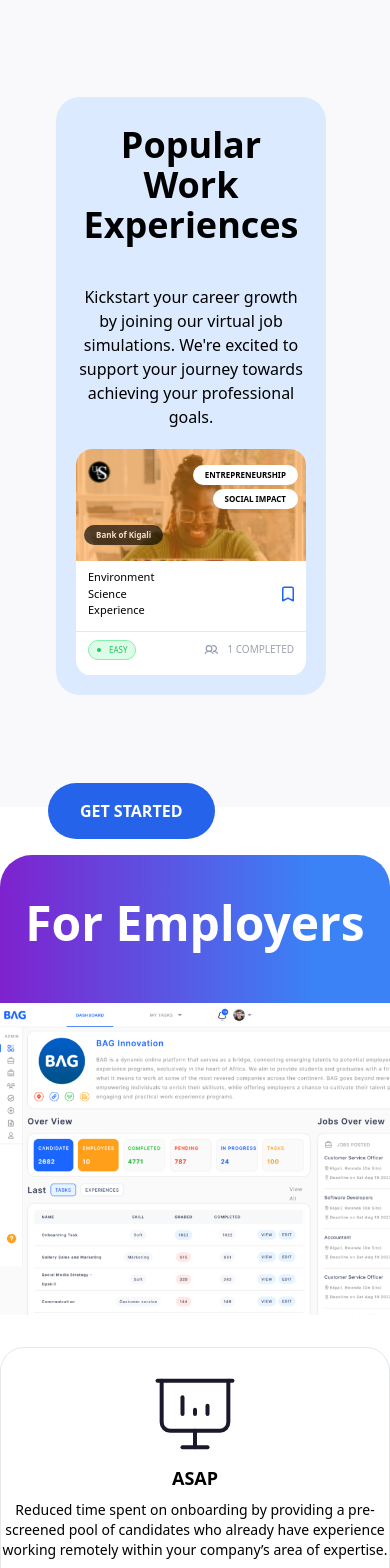
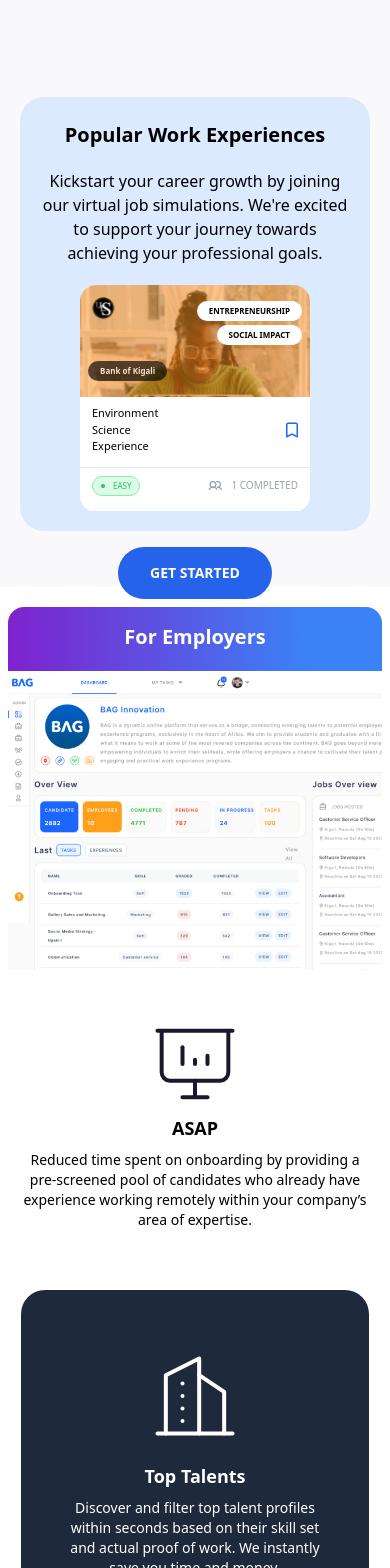
Before and after one commit to jrwaka/BAG-Clone, a React (Create React App) app: page / in a window 390 px wide. Shown: the part 2160-3728 px from the top of the page. Built offline with nearby package versions, Linux system fonts and the light colour scheme.

Commit message:
responsiveness update

```diff
--- a/src/components/experience.jsx
+++ b/src/components/experience.jsx
@@ -4,7 +4,7 @@ function Experience() {
   const imag = "./persons/experience-pic.png";
   return (
     <div>
-      <div className="flex mt-28 gap-5 px-14 pe-20  mb-28">
+      <div className="flex mt-28 gap-5  px-5  justify-center xl:ps-14 xl:pe-[50px]  md:mb-28 mb-14">
         <div className="bg-blue-100   justify-center   rounded-3xl flex flex-row p-5   gap-5">
           <div className=" w-[18.8rem]  bg-white rounded-3xl justify-evenly hidden xl:flex flex-col">
             {/** STYLE THE RESPONSIVENESS ACCORDING TO THIS DIV AND TRY TO AVOID MARGIN AND PADDING USE FLEXING AND GAP */}
@@ -92,8 +92,8 @@ function Experience() {
           {/** STYLE THE RESPONSIVENESS ACCORDING TO THIS DIV AND TRY TO AVOID MARGIN AND PADDING USE FLEXING AND GAP */}
 
           <div className=" flex flex-col gap-5 overflow-hidden xl:w-[75%]  xl:max-w-full md:max-w-[45rem]">
-            <div className=" space-y-10 ">
-              <p className=" mt-2  font-bold text-4xl text-center ">
+            <div className=" md:space-y-10  space-y-5">
+              <p className=" md:mt-2  mt-1 font-bold xl:text-4xl text-center md:text-2xl text-xl ">
                 Popular Work Experiences
               </p>
               <p className="text-center">
@@ -103,7 +103,7 @@ function Experience() {
               </p>
             </div>
 
-            <div className="xl:grid xl:grid-cols-3 xl:gap-5 flex lg:flex-row flex-col items-center overflow-y-auto  lg:flex-nowrap lg:max-w-[40rem]  gap-5  lg:overflow-x-auto overflow-auto xl:max-w-full lg:h-full h-[14.125rem]">
+            <div className="xl:grid xl:grid-cols-3 xl:gap-5 flex md:flex-row flex-col items-center overflow-y-auto  md:flex-nowrap md:max-w-[40rem]  gap-5  md:overflow-x-auto overflow-auto xl:max-w-full lg:h-full h-[14.125rem]">
               <div className=" xl:h-full xl:w-full w-[14.375rem]  pb-4  sm:shrink-0 rounded-2xl bg-white ">
                 {" "}
                 <div
--- a/src/components/starting.jsx
+++ b/src/components/starting.jsx
@@ -3,24 +3,27 @@ import React from "react";
 function Starting() {
   return (
     <div className="">
-      <div className=" bg-white md:from-blue-100 relative pt-12 md:pt-32 bg-gradient-to-b pb-4 to-white">
-        <button className="bg-blue-600 absolute -top-6 right-[45%] text-white px-8 py-4 rounded-full   font-semibold ">
+      <div
+        className=" bg-white xl:from-blue-100  xl:flex-row  relative pt-5 md:pt-32 bg-gradient-to-b pb-4 to-white
+      flex xl:px-20 gap-8 items-center flex-col-reverse "
+      >
+        <button className="bg-blue-600 absolute md:-top-2 lg:-top-6 -top-10 md:right-[45%]  text-white whitespace-nowrap px-8 py-4 rounded-full text-sm   font-semibold ">
           GET STARTED
         </button>
-        <div className="flex gap-8 md:flex-row flex-col-reverse px-0  md:px-20 md:justify-center">
-          <div className=" flex  md:w-[40%] w-full  space-y-6  flex-col">
-            <div className=" bg-white border border-gray-3 pt-4 flex flex-col flex-1 pb-10  items-center rounded-3xl">
+
+        <div className=" flex  xl:w-[40%] md:w-2/3 w-[89%] gap-5 xl:px-0  xl:space-y-2  xl:flex-col md:flex-row flex-col">
+          <div className=" bg-white  pt-3 flex flex-col flex-1 pb-10  items-center rounded-3xl">
             <img src="./cup.ee89f4a1.svg" alt="hello" />
             <h1 className="text-center font-bold 2xl:text-3xl xl:text-4xl  md:text-xl text-lg  lg:w-[21rem]  ">
               ASAP
             </h1>
             <p className="text-center text-sm mt-2   lg:w-[21rem] font-normal">
-                Reduced time spent on onboarding by providing a pre-screened
-                pool of candidates who already have experience working remotely
-                within your company’s area of expertise.
+              Reduced time spent on onboarding by providing a pre-screened pool
+              of candidates who already have experience working remotely within
+              your company’s area of expertise.
             </p>
           </div>
-            <div className="bg-slate-800 flex flex-col flex-1 px-10 py-16 rounded-3xl items-center ">
+          <div className="bg-slate-800 flex flex-col flex-1 px-10 py-14 rounded-3xl items-center ">
             <img
               className="mb-4"
               src="./sponser/building.80c20bd7.svg"
@@ -36,16 +39,15 @@ function Starting() {
             </p>
           </div>
         </div>
-          <div className="from-purple-700 to-80% md:ps-[80px] bg-gradient-to-r to-blue-500 rounded-[2rem]  md:rounded-3xl flex flex-col flex-1  gap-3">
-            <p className="text-white shrink-0 text-nowrap  text-center font-bold text-[48px] my-[2rem] md:my-[3rem]">
+        <div className="from-purple-700 to-80% md:ps-[80px] mx-2 md:mx-0 bg-gradient-to-r to-blue-500 rounded-[1rem]  md:rounded-3xl flex flex-col flex-1  gap-1 md:gap-5">
+          <p className="text-white  shrink-0 text-nowrap text-xl text-center font-bold xl:text-[48px] my-[1rem] md:my-[3rem]">
             For Employers
           </p>
           <img
             src="./Company dashboard 1.png"
             alt=""
-              className=" md:rounded-tl-3xl   h-full md:border-t-2  md:border-l-2 border-black   object-cover"
+            className=" md:rounded-tl-3xl  h-full md:border-t-2  md:border-l-2 border-black   object-cover"
           />
-          </div>
         </div>
       </div>
     </div>
--- a/src/components/topTalent.jsx
+++ b/src/components/topTalent.jsx
@@ -3,9 +3,9 @@ import React from "react";
 function Toptalented() {
   return (
     <div>
-      <div className="flex mt-28 gap-5 px-[60px]  mb-28">
-        <div className=" bg-blue-100 p-8  justify-center rounded-3xl flex    gap-8">
-          <div className="  w-[450px]  bg-white rounded-3xl justify-evenly hidden md:flex flex-col">
+      <div className="flex mt-28  mb-28">
+        <div className=" bg-blue-100 p-8 mx-[15px]  md:mx-[30px] xl:mx-[60px] justify-center rounded-3xl flex   gap-8">
+          <div className="  w-[450px]  bg-white rounded-3xl justify-evenly hidden xl:flex flex-col">
             {/** STYLE THE RESPONSIVENESS ACCORDING TO THIS DIV AND TRY TO AVOID MARGIN AND PADDING USE FLEXING AND GAP */}
 
             <div className="px-4 flex gap-3 ">
@@ -58,9 +58,9 @@ function Toptalented() {
 
           {/** STYLE THE RESPONSIVENESS ACCORDING TO THIS DIV AND TRY TO AVOID MARGIN AND PADDING USE FLEXING AND GAP */}
 
-          <div className="py-16   flex-wrap gap-5 ">
+          <div className="xl:py-10 py-0  xl:w-[90%]  justify-center flex  flex-wrap xl:gap-5 gap-3">
             <div className=" ">
-              <p className="font-bold text-4xl text-center">
+              <p className="font-bold xl:text-4xl md:text-3xl text:xl text-center">
                 Popular Work Experiences
               </p>
               <p className="mt-5 text-center">
@@ -70,29 +70,31 @@ function Toptalented() {
               </p>
             </div>
 
-            <div className="md:grid md:grid-cols-3 overflow-x-scroll md:overflow-x-visible  gap-6 mt-5  pt-6 ">
-              <div className="bg-blue-200 flex flex-col justify-between  overflow-hidden  rounded-3xl xl:w-[14.375rem]  w-[17rem]h-[11.125rem]">
+            <div className="xl:grid xl:grid-cols-3 xl:gap-5 flex md:flex-row flex-col items-center overflow-y-auto  lg:flex-nowrap md:max-w-[40rem]  gap-5  lg:overflow-x-auto overflow-auto xl:max-w-full md:h-fit h-[14.125rem]">
+              <div className="bg-blue-200 flex shrink-0 flex-col justify-between rounded-3xl xl:w-full w-[14.375rem]">
                 <h2 className="font-bold text-lg text-center mt-2">Bonheur</h2>
                 <img src="./persons/bonheur.png" alt="Bonheur" />
               </div>
-              <div className="bg-white flex flex-col justify-between  overflow-hidden  rounded-3xl  xl:w-[14.375rem]  w-[17rem]h-[11.125rem]">
-                <h2 className="font-bold text-lg text-center mt-2">Bonheur</h2>
+              <div className="bg-white flex shrink-0 flex-col justify-between    rounded-3xl xl:w-full  w-[14.375rem] ">
+                <h2 className="font-bold text-lg text-center mt-2">Deng</h2>
                 <img src="./persons/Deng.png" alt="Deng" />
               </div>
-              <div className="from-gray-500 bg-gradient-to-b to-white t0-50% flex flex-col justify-between  overflow-hidden  rounded-3xl  xl:w-[14.375rem]  w-[17rem]h-[11.125rem]">
+              <div className="from-gray-500 shrink-0 bg-gradient-to-b  to-white t0-50% flex flex-col xl:w-full justify-between    rounded-3xl  w-[14.375rem] ">
                 <h2 className="font-bold text-lg text-center mt-2">Mutesi</h2>
                 <img src="./persons/Mutesi.webp" alt="Lwanda" />
               </div>
-              <div className="from-gray-500 bg-gradient-to-b to-white t0-50% flex flex-col justify-between  overflow-hidden  rounded-3xl  xl:w-[14.375rem]  w-[17rem]h-[11.125rem]">
-                <h2 className="font-bold text-lg text-center mt-2">Bonheur</h2>
+              <div className="from-gray-500 shrink-0 bg-gradient-to-b to-white  t0-50% flex flex-col xl:w-full justify-between    rounded-3xl w-[14.375rem]  ">
+                <h2 className="font-bold text-lg text-center mt-2">
+                  Nkurunziza
+                </h2>
                 <img src="./persons/Nkurunziza.webp" alt="Mutesi" />
               </div>
-              <div className="bg-blue-200 flex flex-col justify-between  overflow-hidden  rounded-3xl  xl:w-[14.375rem]  w-[17rem]h-[11.125rem]">
-                <h2 className="font-bold text-lg text-center mt-2">Bonheur</h2>
+              <div className="bg-blue-200 flex flex-col shrink-0 justify-between     rounded-3xl xl:w-full w-[14.375rem]">
+                <h2 className="font-bold text-lg text-center mt-2">Yves</h2>
                 <img src="./persons/Yves.webp" alt="Nkurunziza" />
               </div>
-              <div className="bg-white flex flex-col justify-between  overflow-hidden  rounded-3xl  xl:w-[14.375rem]  w-[17rem] h-[11.125rem]">
-                <h2 className="font-bold text-lg text-center mt-2">Bonheur</h2>
+              <div className="bg-white flex flex-col shrink-0 justify-between     rounded-3xl xl:w-full w-[14.375rem] ">
+                <h2 className="font-bold text-lg text-center mt-2">Lwanda</h2>
                 <img src="./persons/Lwanda.webp" alt="Yves" />
               </div>
             </div>
--- a/src/mainScreen.jsx
+++ b/src/mainScreen.jsx
@@ -6,7 +6,7 @@ import NavBar from "./components/NavBar";
 import Talents from "./components/Talents";
 import Experience from "./components/experience";
 import Starting from "./components/starting";
-// import Toptalented from "./components/topTalent";
+import Toptalented from "./components/topTalent";
 // import University from "./components/university";
 // import Button from "./components/button";
 // import Testimonials from "./components/testimonial";
@@ -22,12 +22,13 @@ const Maincompnent = () => {
       <Talents />
       <Experience />
       <Starting />
+
+      <Toptalented />
       {/*
 
 
 
 
-      <Toptalented />
       <University />
       <Button />
       <Testimonials />
```
Lines whose indentation alone changed are shown as unchanged.
